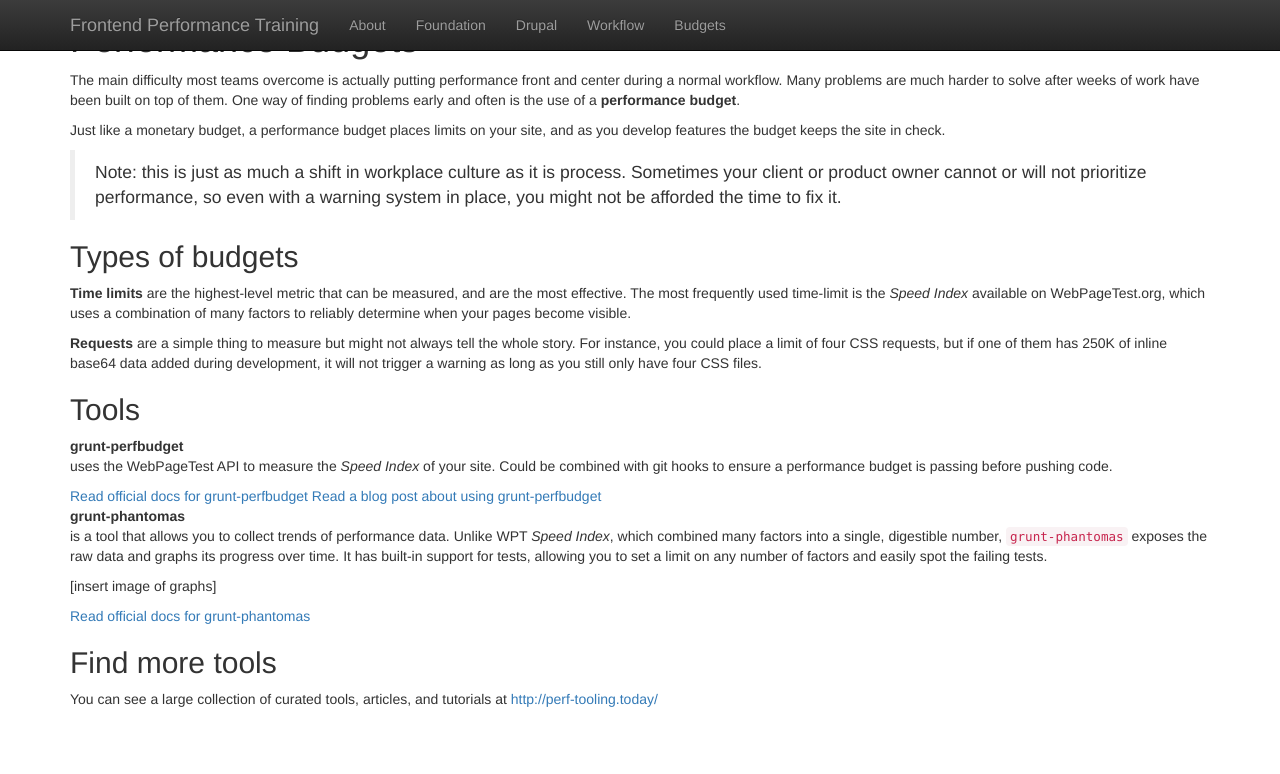
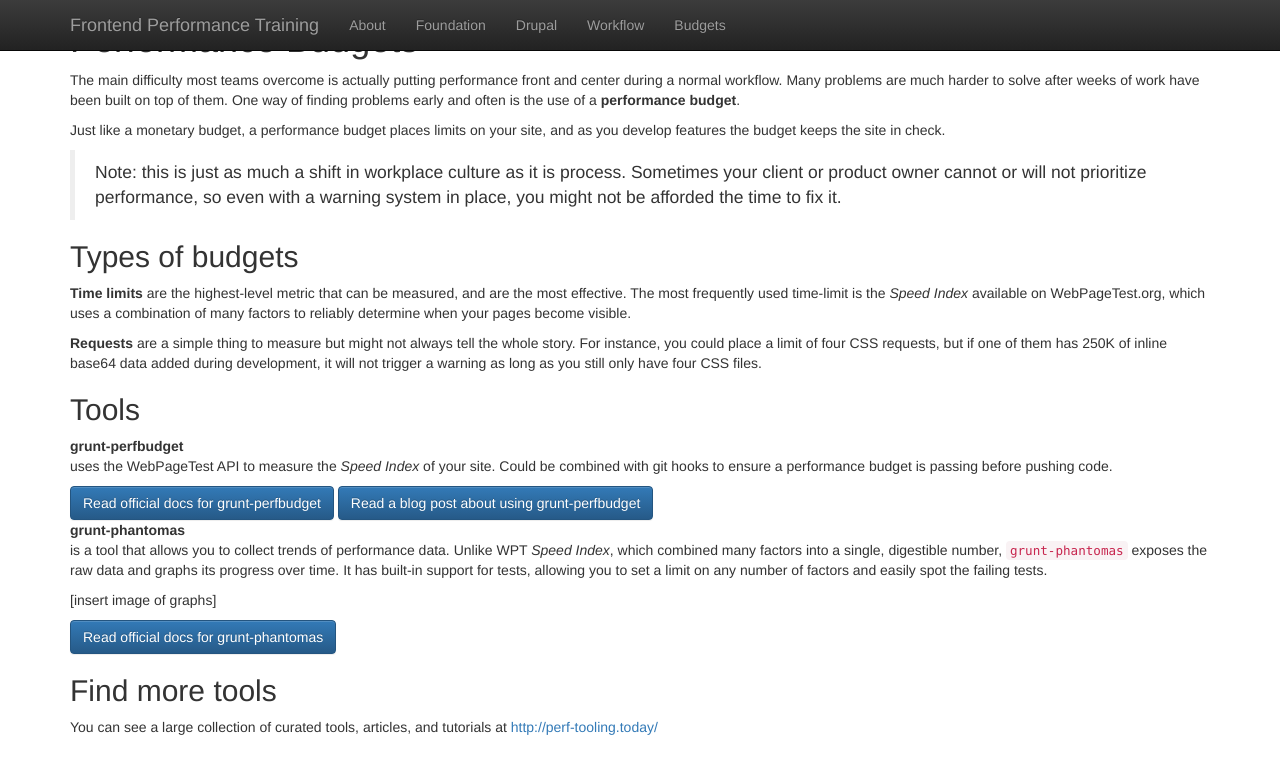
Before and after one commit to fourkitchens/frontend-perf, a Jekyll site: the page built from presentation/3-budgets.md, in a window 1280 px wide. Shown: the top 774 px of the page. Built offline with Jekyll 4.4.1, drawn with Linux system fonts in a browser that asks for light colours; Markdown is read by kramdown in place of the engine named in the settings.

Commit message:
first Sass partial

```diff
--- a/_includes/list-tools.html
+++ b/_includes/list-tools.html
@@ -1,9 +1,10 @@
-<dt class="tool">{{ tool.title }}</dt>
-<dd>
+<dt class="tool__title">{{ tool.title }}</dt>
+<dd class="tool__description">
   {{ tool.content }}
 
+  <div class="tool__links">
     {% for link in tool.links %}
-    <a class="button button-{{ link.type }}" href="{{ link.url }}">
+      <a class="btn btn-primary btn-{{ link.type }}" href="{{ link.url }}">
         {% if link.type == 'official' %}Read official docs for{% endif %}
         {% if link.type == 'blog' %}Read a blog post about{% endif %}
         {% if link.type == 'more-info' %}More info on{% endif %}
@@ -11,4 +12,5 @@
         {{ link.text }}
       </a>
     {% endfor %}
+  </div>
 </dd>
--- /dev/null
+++ b/_sass/main.scss
@@ -0,0 +1,5 @@
+// -----------------------------------------------------------------------------
+//   Main Sass file
+// -----------------------------------------------------------------------------
+
+@import 'components/tool';
```
Also changed, not shown: _sass/components/_tool.scss (added, +27 -0 lines). Lines whose indentation alone changed are shown as unchanged.
